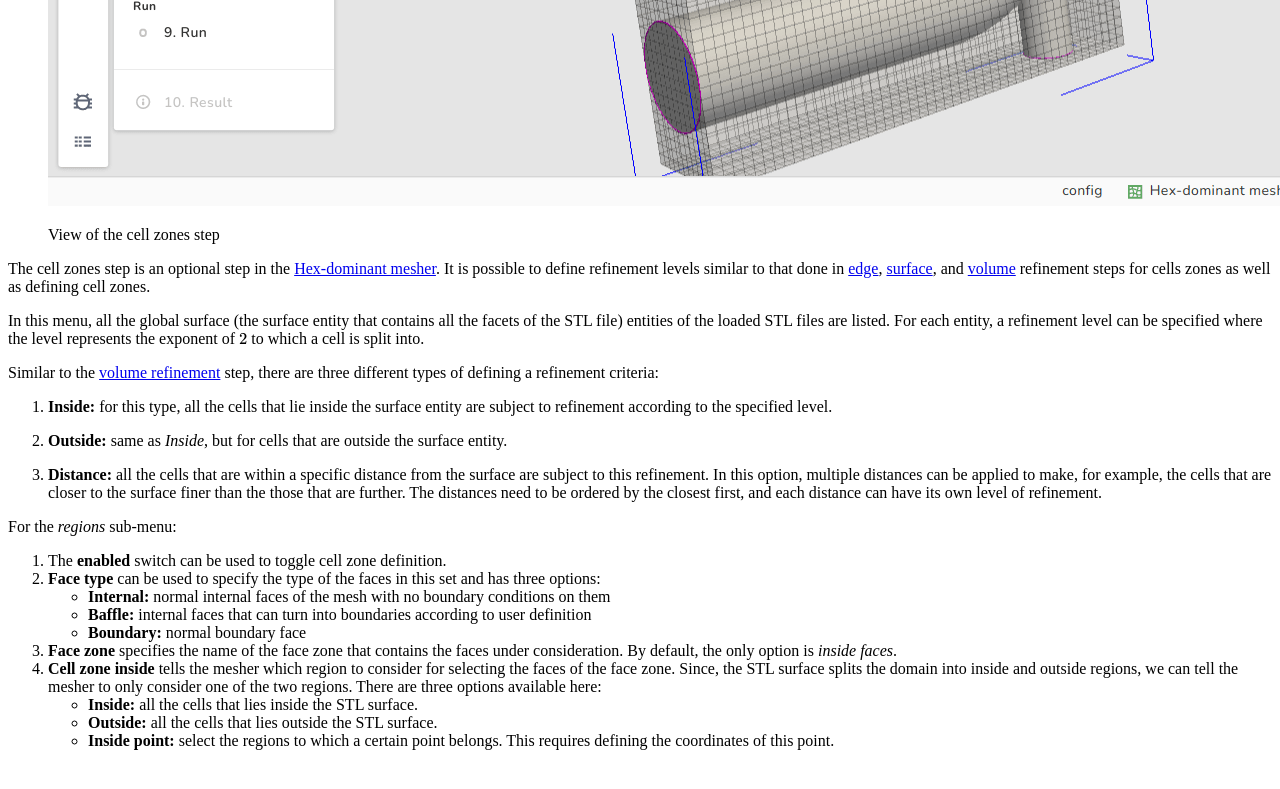
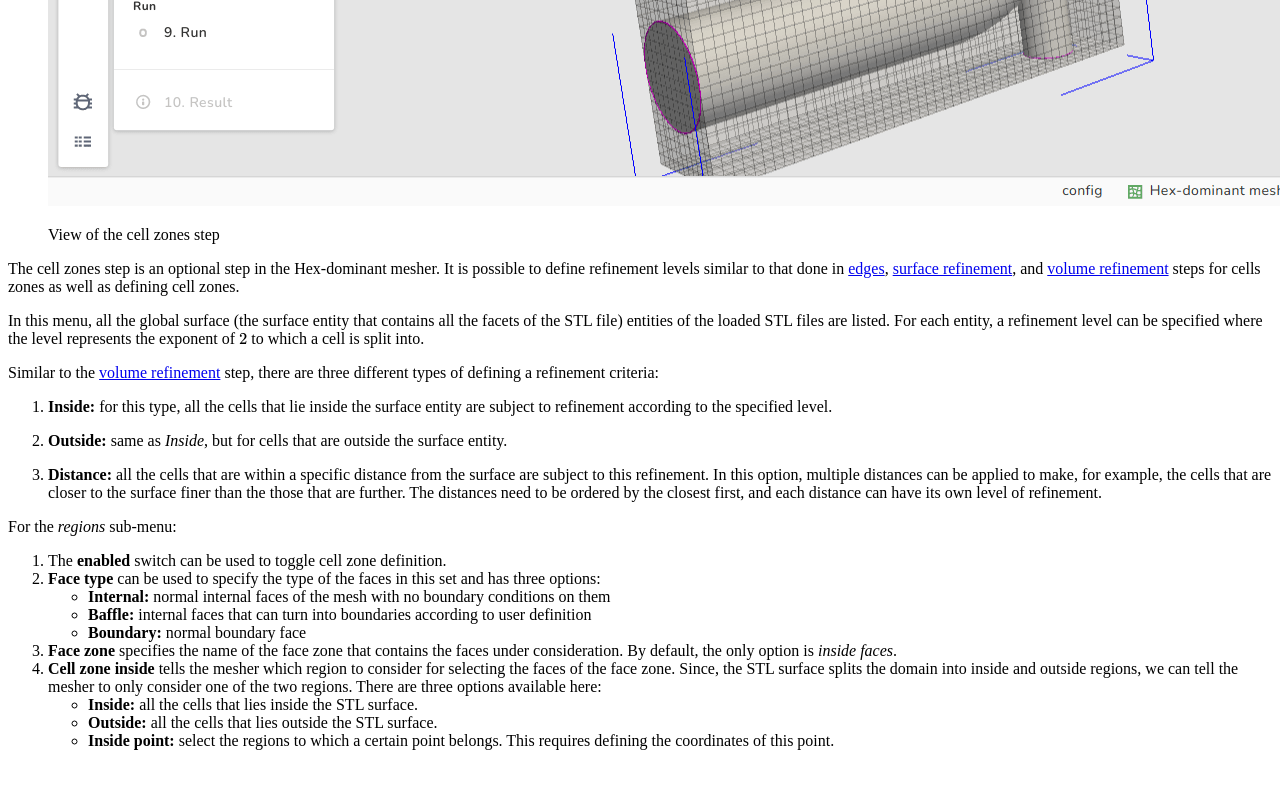
Before and after one commit to dicehub/dicehub-docs, an MkDocs documentation site: the page built from docs/template/hex_dominant_mesher/main_steps/cell_zones.md, in a window 1280 px wide and 900 px high, scrolled down 6245 px. Shown: the top 789 px of the window. Built offline with MkDocs 1.6.1 and Material for MkDocs 9.7.7, drawn with Linux system fonts in a browser that asks for light colours; the version menu is left out.

Commit message:
Fix links

```diff
--- a/docs/template/hex_dominant_mesher/main_steps/cell_zones.md
+++ b/docs/template/hex_dominant_mesher/main_steps/cell_zones.md
@@ -5,7 +5,7 @@
   <figcaption>View of the cell zones step</figcaption>
 </figure>
 
-The cell zones step is an optional step in the [Hex-dominant mesher](/HEX-dominant%20mesher.md). It is possible to define refinement levels similar to that done in [edge](/edge_refine.md), [surface](/surface_refine.md), and [volume](/volume_refine.md) refinement steps for cells zones as well as defining cell zones.
+The cell zones step is an optional step in the Hex-dominant mesher. It is possible to define refinement levels similar to that done in [edges](./edges_refinement.md), [surface refinement](./surface_refinement.md), and [volume refinement](./volume_refinement.md) steps for cells zones as well as defining cell zones.
 
 In this menu, all the global surface (the surface entity that contains all the facets of the STL file) entities of the loaded STL files are listed. For each entity, a refinement level can be specified where the level represents the exponent of $2$ to which a cell is split into.
 
```
